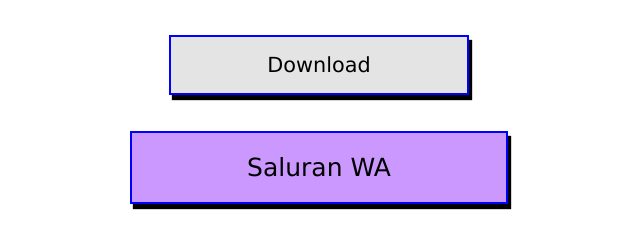
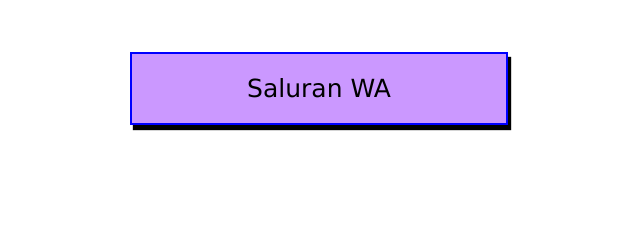
Before and after one commit to melankolisDev/1-esempeh-cantik-pink-omew-melet-melet-loh-ya, a plain HTML site: page index.html in a window 1280 px wide. Shown: the part 157-406 px from the top of the page, without its empty margins (321-961 px from the left). Drawn offline with Linux system fonts and the light colour scheme.

Commit message:
Update index.html

```diff
--- a/index.html
+++ b/index.html
@@ -58,10 +58,6 @@
                 <video src="https://cdn.videy.co/tuvzXjrW1.mp4" autoplay controls width="100%"></video>
             </div>
         </div>
-        <br><br>
-        <a
-            href="https://drive.usercontent.google.com/download?id=1msxL_xwZOQV4LKMLk8YLdUsW94HRRYxh&export=download&authuser=0"><button
-                style="width: 300px; height: 60px; font-size: 1.3em;">Download</button></a>
         <br>
         <a href="https://whatsapp.com/channel/0029Vb4Hz1o42DcocKK6a12j"><button
                 style="padding: 20px 115px 20px 115px; margin-top: 36px; font-size: 25px; background-color: rgba(164, 73, 255, 0.563);">Saluran
```
